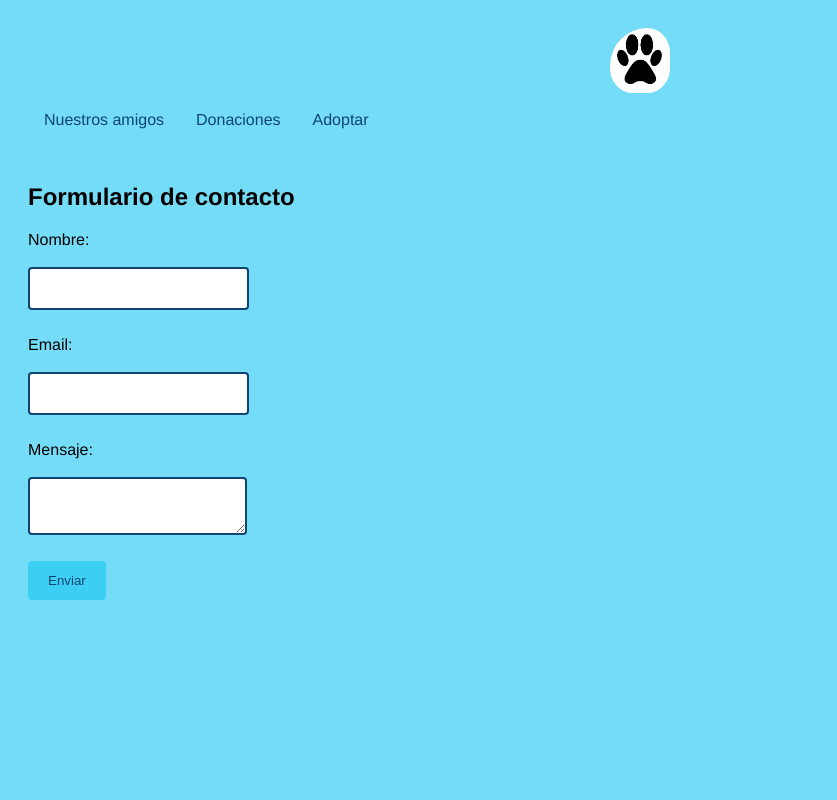
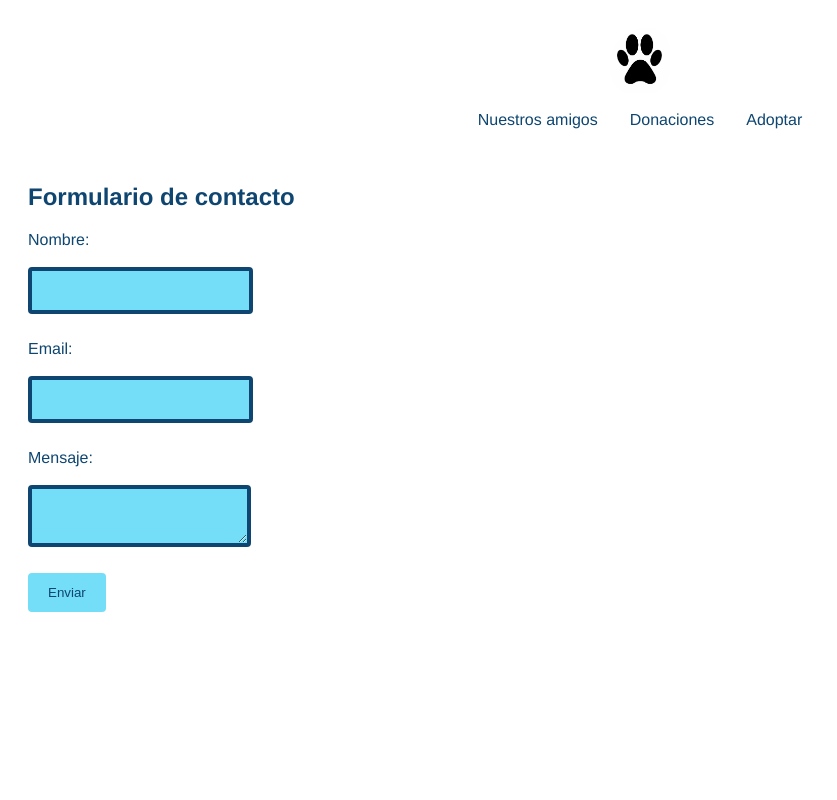
Before and after one commit to Tomi2453/Adopciones-Astrada, a plain HTML site: page paginas/Contacto.html in a window 1280 px wide. Shown: the top 800 px of the page, without its empty margins (0-837 px from the left). Drawn offline with Linux system fonts and the light colour scheme.

Commit message:
agregando flex

```diff
--- a/css/adoptar.css
+++ b/css/adoptar.css
@@ -1,15 +1,12 @@
 body {
     color: rgb(14, 70, 113);
-    background-color: #18c6f299;
+    background-color: white;
 }
+
 html {
     font-family: 'Franklin Gothic Medium', 'Arial Narrow', Arial, sans-serif;
+}
 
-}
-body {
-    color: rgb(14, 70, 113);
-    background-color: #18c6f299;
-}
 nav ul li  {
     display: inline-block;
         text-align: left;
@@ -47,7 +44,7 @@ h2 {
     border-radius: 50px 50% 50% 50%;
     height: 65px;
     position: relative;
-   background-color: #18c6f299;
+   background-color:white;
 }
 footer {
     display: inline-block;
--- a/css/contacto.css
+++ b/css/contacto.css
@@ -1,6 +1,7 @@
 body {
-  background-color: #18c6f299;
+  background-color: white;
     font-family: 'Franklin Gothic Medium', 'Arial Narrow', Arial, sans-serif;
+    color: rgb(14, 70, 113);
 }
 header {
     color: rgb(14, 70, 113);
@@ -28,11 +29,10 @@ header {
     color: rgb(14, 70, 113);
     padding: 14px 16px;
     text-decoration: none;
+    display: flex;
+    text-align: center;
   }
 
-  nav ul li a:hover {
-    background-color: #18c6f299;
-  }
 
   main {
     margin: 20px;
@@ -56,9 +56,10 @@ header {
     padding: 12px 20px;
     margin: 8px 0;
     box-sizing: border-box;
-    border: 2px solid  rgb(14, 70, 113);
+    border: 4px solid  rgb(14, 70, 113);
     border-radius: 4px;
     resize: vertical;
+    background-color: #18c6f299;
   }
 
   button[type="submit"] {
@@ -82,8 +83,8 @@ header {
     border-radius: 50px 50% 50% 50%;
     height: 65px;
     position: relative;
-   background-color: #18c6f299;
-}
+  }
+
 footer {
 
   display: inline-block;
@@ -100,3 +101,7 @@ footer a {
 h4 {
   font-size: 1.5rem;
 }
+.modify {
+  display: flex;
+  justify-content: center;
+}
--- a/paginas/Contacto.html
+++ b/paginas/Contacto.html
@@ -11,11 +11,14 @@
         <header>
         <nav>
           <img class="logo" src="../imagenes/LOGO.jpg" alt="LOGO">
+          <div class="modify">
           <ul>
-            <li><a href="../index.html" >Nuestros amigos</a></li>
-            <li><a href="donaciones.html" >Donaciones</a></li>
-            <li><a href="adoptar.html">Adoptar</a></li>
+              <li><a href="../index.html" >Nuestros amigos</a></li>
+              <li><a href="donaciones.html" >Donaciones</a></li>
+              <li><a href="adoptar.html">Adoptar</a></li>
+          </div>
           </ul>
+        </div>
         </nav>
         </header>
         <main>
```
